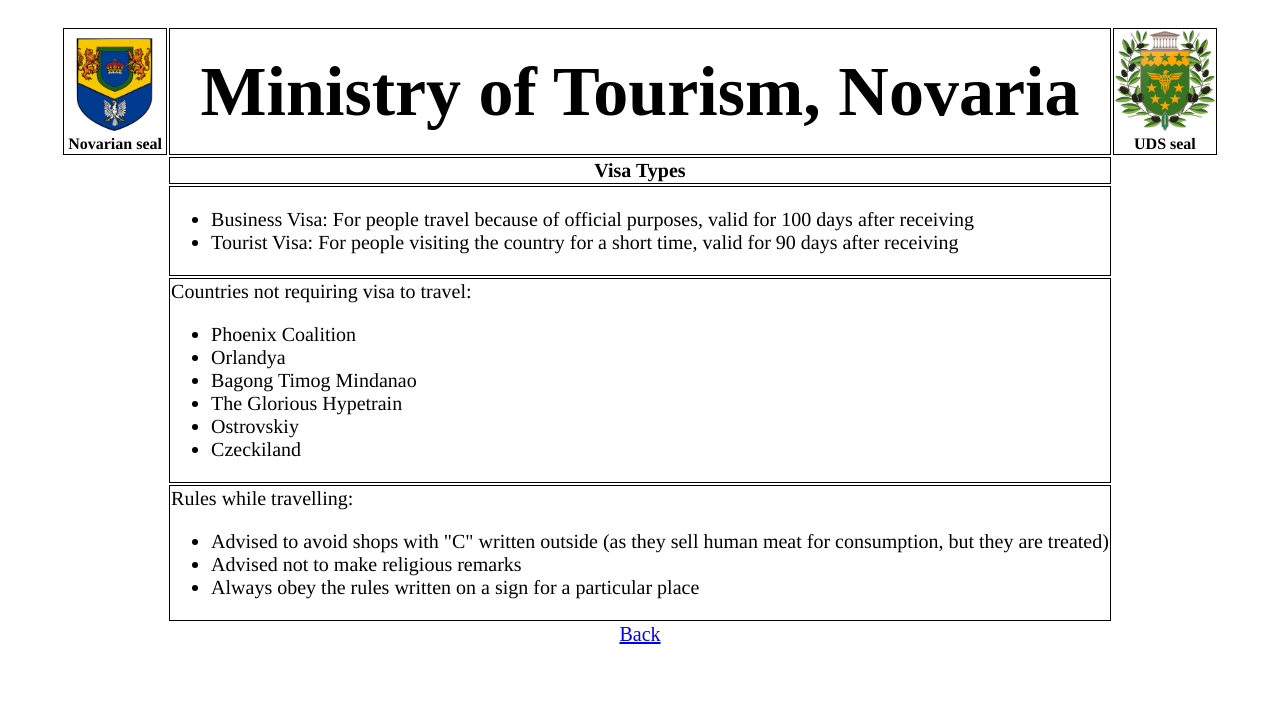
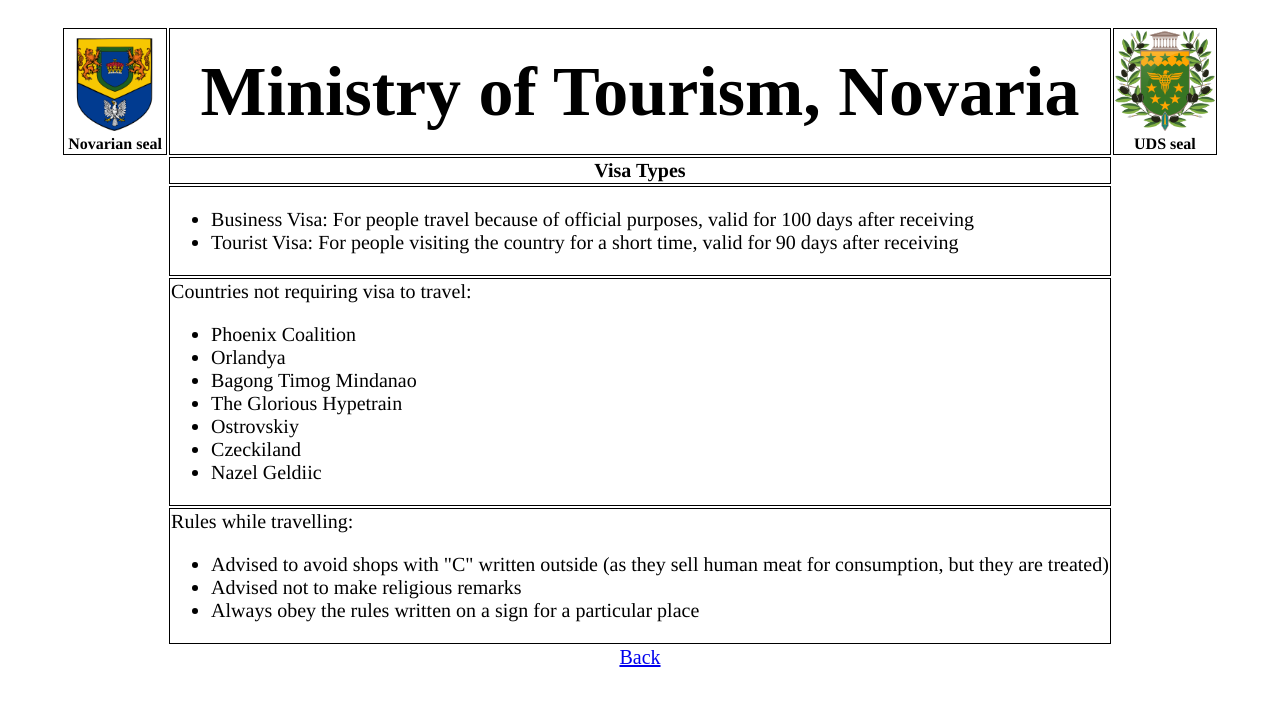
Before and after one commit to novariaonweb/web, a plain HTML site: page visa.html in a window 1280 px wide. Drawn offline with Linux system fonts and the light colour scheme; a web font is replaced by a local one.

Commit message:
Update visa.html

```diff
--- a/visa.html
+++ b/visa.html
@@ -45,6 +45,7 @@
                         <li>The Glorious Hypetrain</li>
                         <li>Ostrovskiy</li>
                         <li>Czeckiland</li>
+                        <li>Nazel Geldiic</li>
                     </ul>
                 </td>
 
```
